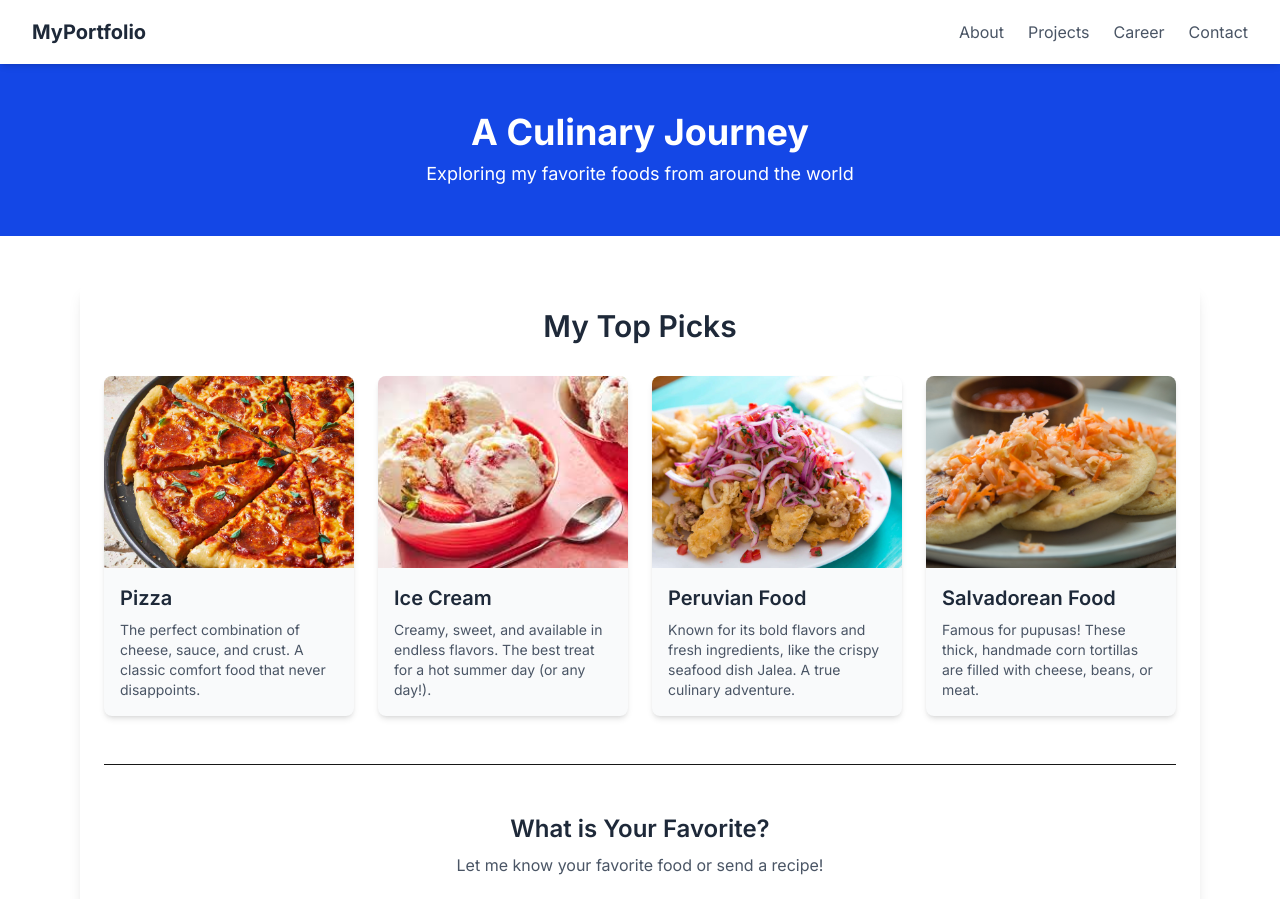
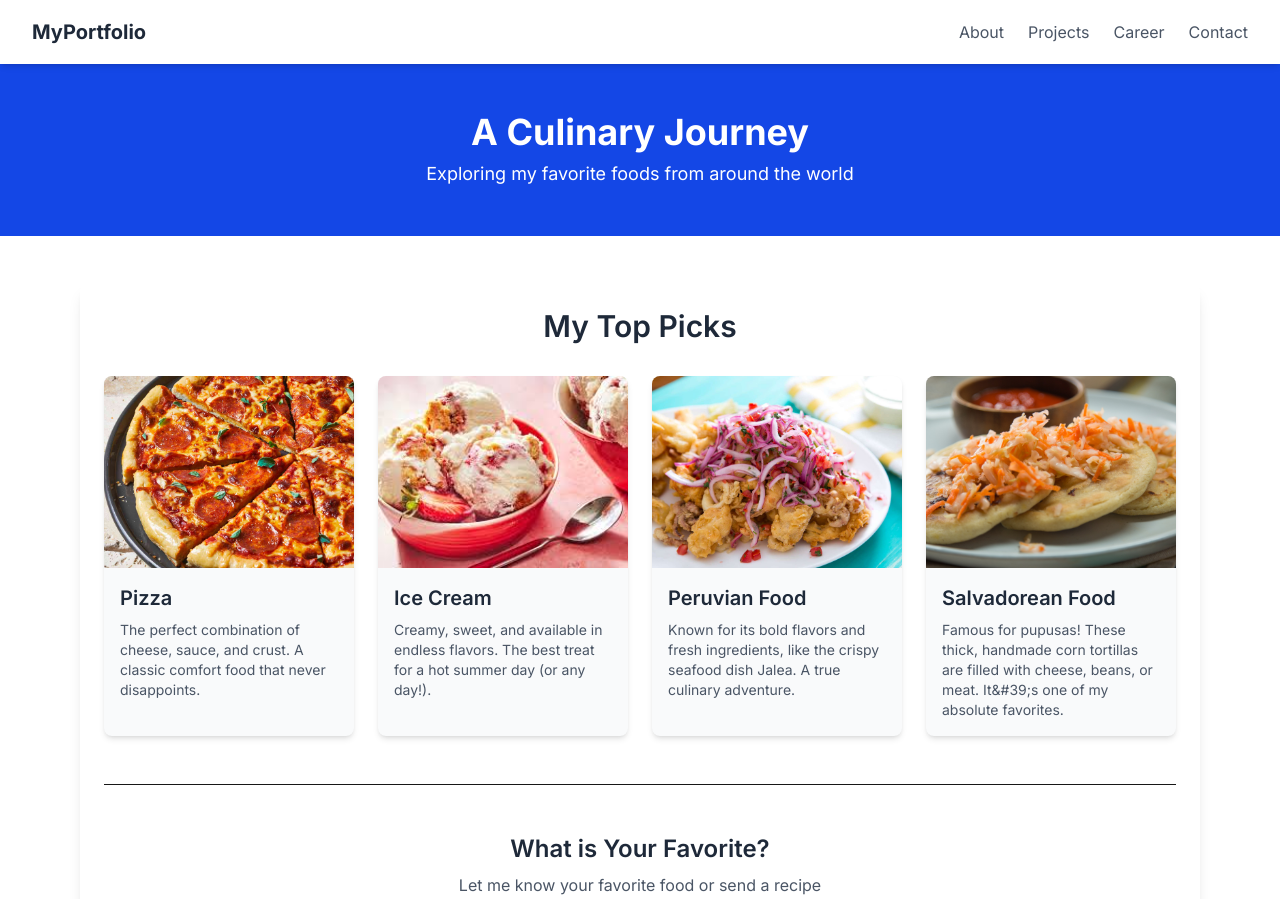
Before and after one commit to Dav1dKean/my-portfolio, a Next.js app: page /projects/favorite-foods in a window 1280 px wide. Shown: the top 899 px of the page. Built offline with nearby package versions, Linux system fonts and the light colour scheme.

Commit message:
Fix lint errors and JSX escaping on contact, favorite-foods, and foundation-career pages

```diff
--- a/src/app/contact/page.tsx
+++ b/src/app/contact/page.tsx
@@ -1,4 +1,3 @@
-// src/app/contact/page.tsx
 'use client';
 
 import Head from 'next/head';
@@ -13,7 +12,9 @@ export default function ContactPage() {
       <div className="min-h-screen bg-gray-100 dark:bg-gray-900 text-gray-800 dark:text-white py-12 px-4">
         <div className="max-w-3xl mx-auto">
           <h1 className="text-4xl font-bold mb-6 text-center">Contact Me</h1>
-          <p className="text-lg text-center mb-10">I would love to hear from you. Fill out the form below and I will get back to you soon.</p>
+          <p className="text-lg text-center mb-10">
+            I would love to hear from you. Fill out the form below and I will get back to you soon.
+          </p>
 
           <form className="bg-white dark:bg-gray-800 shadow-md rounded-lg p-8 space-y-6">
             <div>
--- a/src/app/projects/favorite-foods/page.tsx
+++ b/src/app/projects/favorite-foods/page.tsx
@@ -46,7 +46,7 @@ export default function FavoriteFoods() {
                 title: 'Salvadorean Food',
                 image: '/pupusas.jpg',
                 alt: 'Salvadorean pupusas with curtido',
-                description: 'Famous for pupusas! These thick, handmade corn tortillas are filled with cheese, beans, or meat.',
+                description: 'Famous for pupusas! These thick, handmade corn tortillas are filled with cheese, beans, or meat. It&#39;s one of my absolute favorites.',
               },
             ].map((food, idx) => (
               <div key={idx} className="bg-gray-50 dark:bg-gray-800 rounded-lg overflow-hidden shadow-md">
@@ -64,7 +64,7 @@ export default function FavoriteFoods() {
           <div className="text-center">
             <h3 className="text-2xl font-semibold mb-2 text-gray-800 dark:text-white">What is Your Favorite?</h3>
             <p className="text-gray-600 dark:text-gray-300 mb-6">
-              Let me know your favorite food or send a recipe!
+              Let me know your favorite food or send a recipe
             </p>
             <div className="flex flex-wrap justify-center gap-2 mb-8">
               <button className="bg-blue-100 text-blue-700 px-4 py-2 rounded-full">Primary Light</button>
--- a/src/app/projects/foundation-career/page.tsx
+++ b/src/app/projects/foundation-career/page.tsx
@@ -86,7 +86,7 @@ export default function FoundationCareerPage() {
               </div>
 
               <div>
-                <h4 className="text-lg font-semibold mb-2">Let's Connect</h4>
+                <h4 className="text-lg font-semibold mb-2">Let us Connect</h4>
                 <p className="mb-4">
                   Interested in my journey or have advice to share? I would love to hear from you.
                 </p>
```
